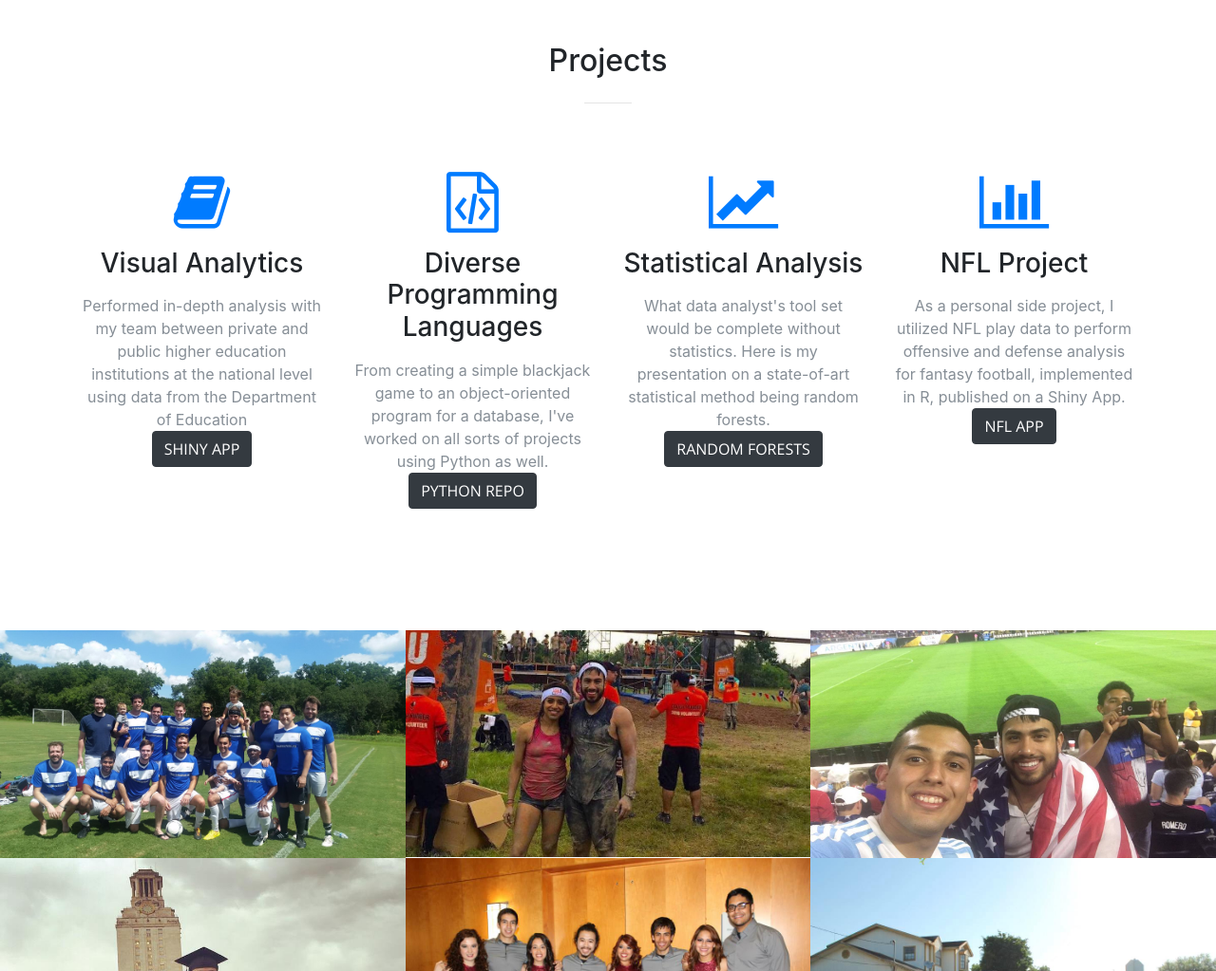
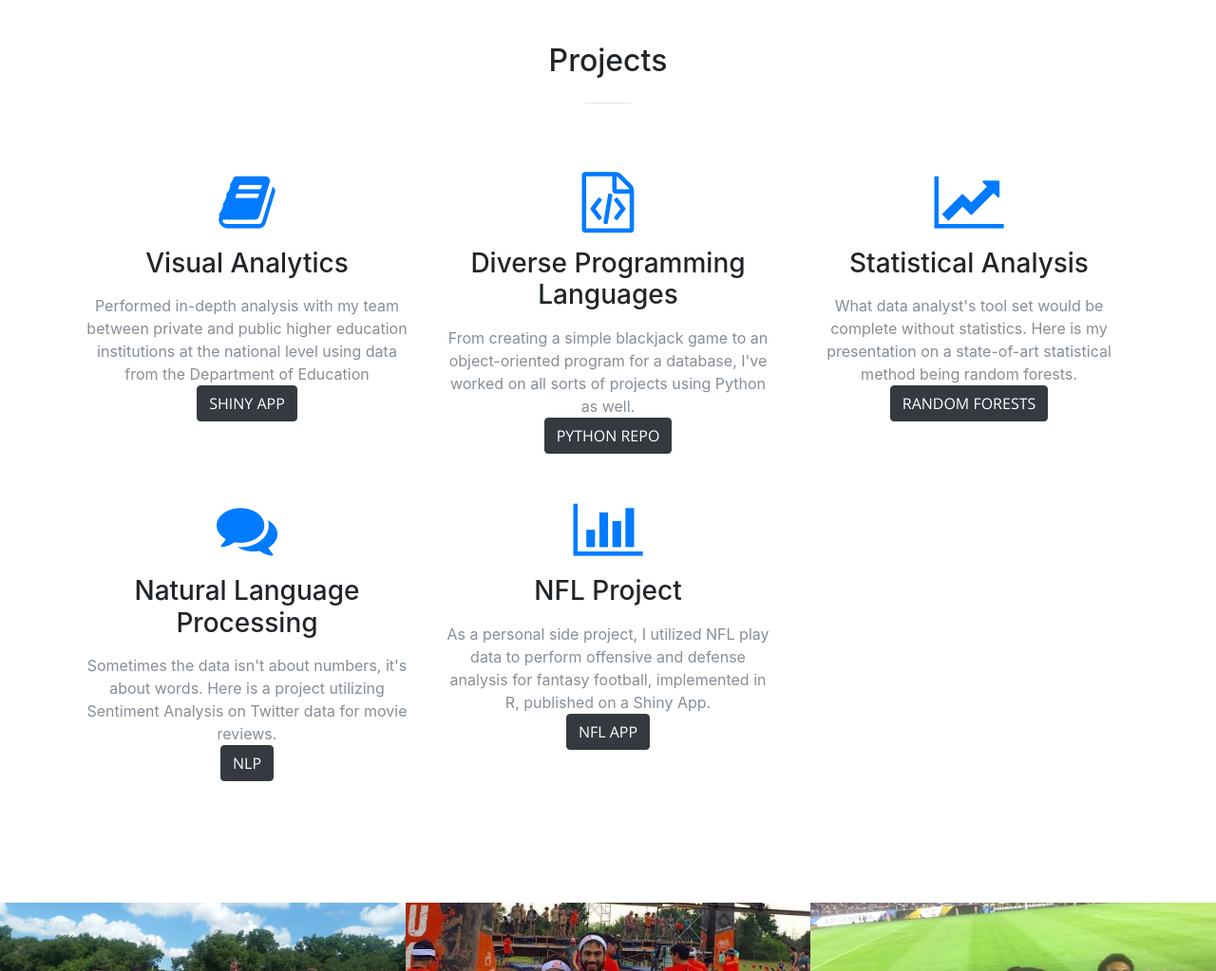
Before and after one commit to jcgonzalez14/jcgonzalez14.github.io, a website with bundled scripts: page index.html in a window 1280 px wide. Shown: the part 1560-2583 px from the top of the page at 95% size. Built offline with nearby package versions, Linux system fonts and the light colour scheme.

Commit message:
Added Sentiment Analysis project

```diff
--- a/index.html
+++ b/index.html
@@ -89,7 +89,7 @@
           <div class="col-lg-8 mx-auto text-center">
             <h2 class="section-heading text-white">Education</h2>
             <hr class="light my-4">
-            <p class="text-faded mb-4">I bleed two shades of orange! I am currently pursuing a Master's of Science in Data Analytics at the University of Texas at San Antonio. I majored in Economics as an undergrad at the University of Texas at Austin so I still enjoy the burned orange as well.</p>
+            <p class="text-faded mb-4">I bleed two shades of orange! I hold a Master's of Science in Data Analytics from the University of Texas at San Antonio and I majored in Economics as an undergrad at the University of Texas at Austin so I enjoy the burned orange as well.</p>
             <a class="btn btn-light btn-xl js-scroll-trigger" href="#services">Projects</a>
           </div>
         </div>
@@ -107,7 +107,7 @@
       </div>
       <div class="container">
         <div class="row">
-          <div class="col-lg-3 col-md-6 text-center">
+          <div class="col-lg-4 col-md-6 text-center">
             <div class="service-box mt-5 mx-auto">
               <i class="fa fa-4x fa-book text-primary mb-3 sr-icons"></i>
               <h3 class="mb-3">Visual Analytics</h3>
@@ -115,7 +115,7 @@
               <a class="btn btn-dark btn-xl sr-button" href="https://jgonzalez14.shinyapps.io/school/" target="_blank">Shiny App</a>
             </div>
           </div>
-          <div class="col-lg-3 col-md-6 text-center">
+          <div class="col-lg-4 col-md-6 text-center">
             <div class="service-box mt-5 mx-auto">
               <i class="fa fa-4x fa-file-code-o text-primary mb-3 sr-icons"></i>
               <h3 class="mb-3">Diverse Programming Languages</h3>
@@ -123,7 +123,7 @@
               <a class="btn btn-dark btn-xl sr-button" href="https://github.com/jcgonzalez14/Python-Code/" target="_blank">Python Repo</a>
             </div>
           </div>
-          <div class="col-lg-3 col-md-6 text-center">
+          <div class="col-lg-4 col-md-6 text-center">
             <div class="service-box mt-5 mx-auto">
               <i class="fa fa-4x fa fa-line-chart text-primary mb-3 sr-icons"></i>
               <h3 class="mb-3">Statistical Analysis</h3>
@@ -131,7 +131,15 @@
               <a class="btn btn-dark btn-xl sr-button" href="https://jcgonzalez14.github.io/Random_Forests.html" target="_blank">Random Forests</a>
             </div>
           </div>
-          <div class="col-lg-3 col-md-6 text-center">
+          <div class="col-lg-4 col-md-6 text-center">
+            <div class="service-box mt-5 mx-auto">
+              <i class="fa fa-4x fa fa-comments text-primary mb-3 sr-icons"></i>
+              <h3 class="mb-3">Natural Language Processing</h3>
+              <p class="text-muted mb-0">Sometimes the data isn't about numbers, it's about words. Here is a project utilizing Sentiment Analysis on Twitter data for movie reviews.</p>
+              <a class="btn btn-dark btn-xl sr-button" href="https://jcgonzalez14.github.io/Sentiment_Analysis.html" target="_blank">NLP</a>
+            </div>
+          </div>
+          <div class="col-lg-4 col-md-6 text-center">
             <div class="service-box mt-5 mx-auto">
               <i class="fa fa-4x fa-bar-chart text-primary mb-3 sr-icons"></i>
               <h3 class="mb-3">NFL Project</h3>
```
